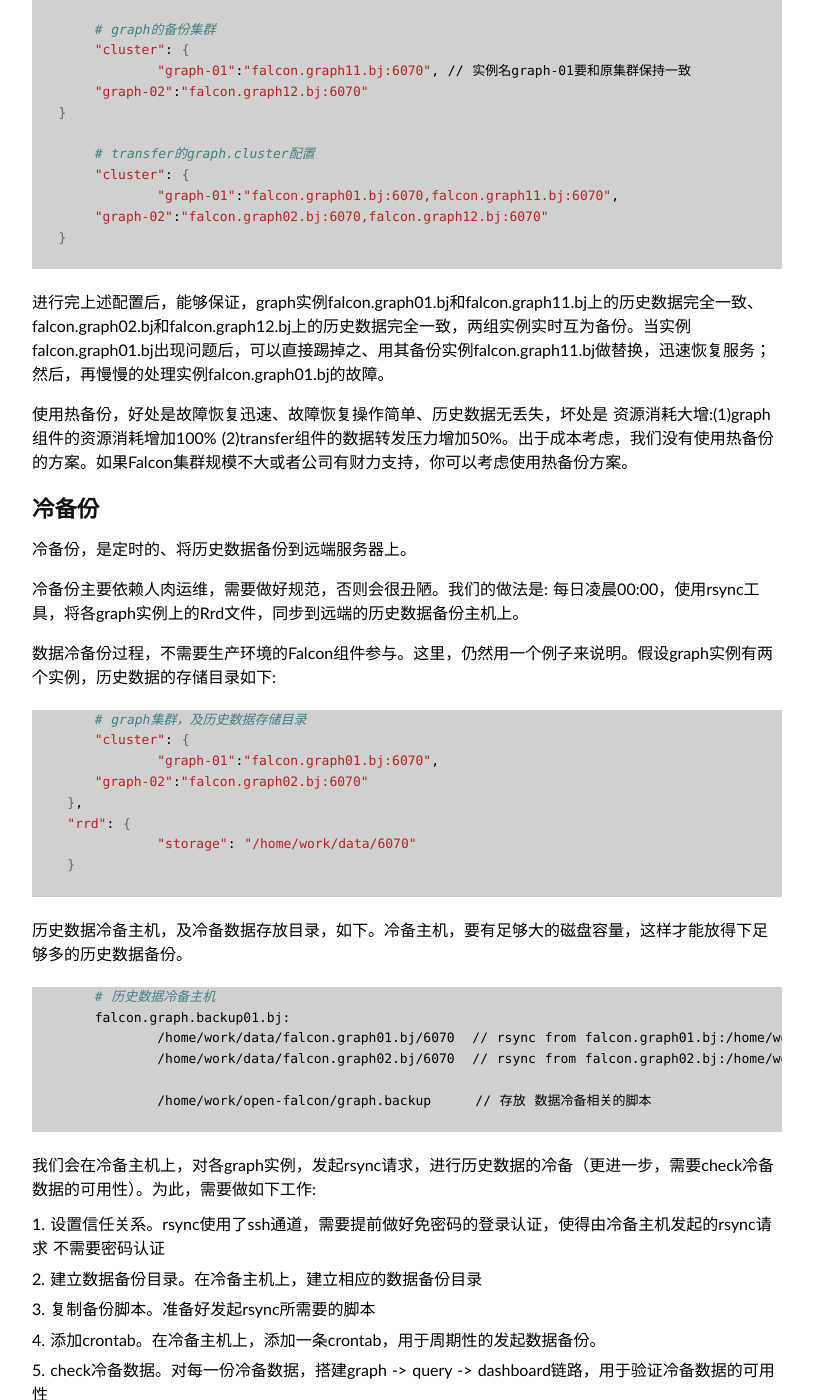
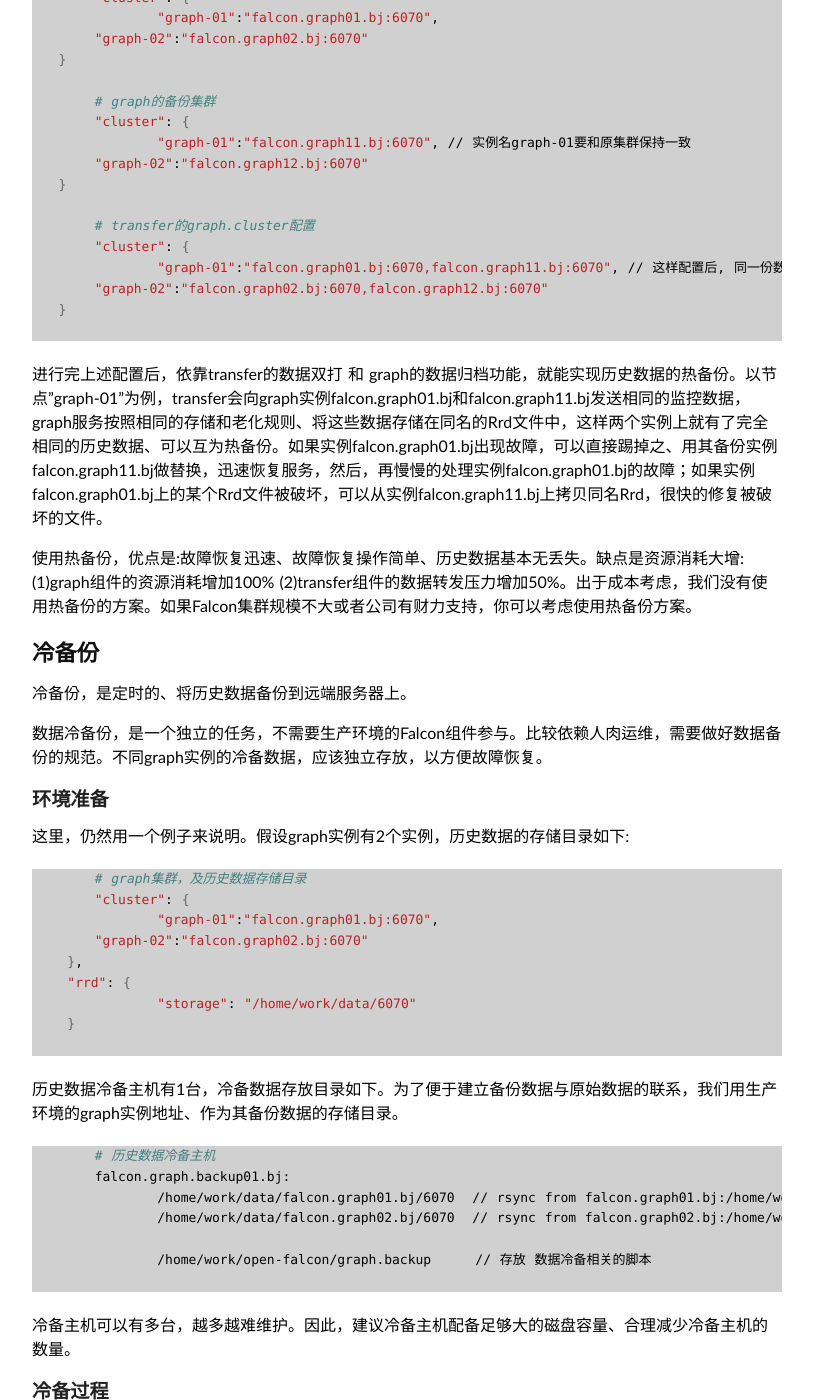
Before and after one commit to niean/niean.github.io, a Jekyll site: the page built from _posts/2015-09-02-falcon-history-data-availability.markdown, in a window 1280 px wide and 1400 px high, scrolled down 886 px. Shown: the whole window, without its empty margins (233-1046 px from the left). Built offline with Jekyll 4.4.1, drawn with Linux system fonts in a browser that asks for light colours; some web fonts are replaced; Markdown is read by kramdown in place of the engine named in the settings; comment, search, counter and statistics services are not loaded; some of the changed text lies outside the part shown.

Commit message:
modify falcon-history-data-availability

````diff
--- a/_posts/2015-09-02-falcon-history-data-availability.markdown
+++ b/_posts/2015-09-02-falcon-history-data-availability.markdown
@@ -1,21 +1,21 @@
 ---
 layout: post
-title: 小米监控系统Falcon历史数据高可用实践
+title: 小米监控系统Falcon历史数据高可用
 date: 2015-09-02 12:00
 tags:
   - falcon
 ---
 
-小米监控系统Falcon的历史数据，被存储在单机的Rrd文件中，存在单点问题。为了实现历史数据的高可用，我们进行了一系列实践，整理成下文。
+小米监控系统Falcon的历史数据，被存储在Rrd文件中，每个Rrd文件均无副本，存在单点问题。为了保障历史数据的高可用，我们进行了一些实践，整理成下文。
 
-数据高可用，本质上是维护数据副本、实现数据备份。Falcon历史数据备份，有热备份和冷备份两种方式。
+数据高可用，本质上是维护多个数据副本。数据副本的维护，通常有两种方式: 热备份和冷备。在Falcon历史数据的高可用实践中，我们分别对这两种方式进行了尝试。
 
 ## 热备份
-热备份，需要实时维护2+份完全一致的数据。
+热备份，需要实时维护2+份完全一致的数据副本。"实时&完全一致"的要求太苛刻，我们根据Falcon的业务特点做了退化:允许不大于一个周期的同步延迟，允许微量（<0.1%）的数据丢失。
 
-Falcon历史数据，是经由transfer组件、由graph组件保存在本地的Rrd文件中的。一个很自然的想法是，部署两套实例数相同的graph集群，transfer将同一份数据双打至这两个graph集群——数据源相同、数据存储的归档算法一致，两份历史数据是一致的。
+Falcon历史数据，是经过transfer转发、由graph实例保存在本机的Rrd文件中的。一个很自然的想法是，部署两套实例数相同的graph集群，transfer按照相同的哈希规则、将同一份数据双打至这两个graph集群，这样就能得到两分完全一样的监控历史数据、每个Rrd文件都能在远端找到一个对应的副本。
 
-热备份需要生产环境的transfer和graph这两个组件协同工作。进行热备份时，需要额外部署一套graph集群，需要修改transfer的配置。这里举个例子。假设你的Falcon系统，未做热备份时，部署情况为:
+热备份需要生产环境的transfer和graph组件协同工作。进行热备份时，额外部署一套graph集群，并修改transfer的配置。这里举个例子。假设你的Falcon系统，未做热备份时，部署情况为:
 
 ```bash
 	# graph集群
@@ -32,7 +32,7 @@
 
 ```
 
-做完历史数据热备份后，部署情况如下。备份集群的实例名称，要和原集群的一致。
+进行热备份时，部署如下。用于热备份的graph集群，其实例名称，要和原集群的完全一致，这样transfer才能使用相同的哈希规则进行"双打"。
 
 ```bash
 	# graph集群
@@ -49,24 +49,25 @@
 
 	# transfer的graph.cluster配置
 	"cluster": {
-   		"graph-01":"falcon.graph01.bj:6070,falcon.graph11.bj:6070",
+   		"graph-01":"falcon.graph01.bj:6070,falcon.graph11.bj:6070", // 这样配置后, 同一份数据会被同时发送给 实例falcon.graph01.bj:6070 和 实例falcon.graph11.bj:6070
       	"graph-02":"falcon.graph02.bj:6070,falcon.graph12.bj:6070"
    }
 
 ```
 
-进行完上述配置后，能够保证，graph实例falcon.graph01.bj和falcon.graph11.bj上的历史数据完全一致、falcon.graph02.bj和falcon.graph12.bj上的历史数据完全一致，两组实例实时互为备份。当实例falcon.graph01.bj出现问题后，可以直接踢掉之、用其备份实例falcon.graph11.bj做替换，迅速恢复服务；然后，再慢慢的处理实例falcon.graph01.bj的故障。
+进行完上述配置后，依靠transfer的数据双打 和 graph的数据归档功能，就能实现历史数据的热备份。以节点"graph-01"为例，transfer会向graph实例falcon.graph01.bj和falcon.graph11.bj发送相同的监控数据，graph服务按照相同的存储和老化规则、将这些数据存储在同名的Rrd文件中，这样两个实例上就有了完全相同的历史数据、可以互为热备份。如果实例falcon.graph01.bj出现故障，可以直接踢掉之、用其备份实例falcon.graph11.bj做替换，迅速恢复服务，然后，再慢慢的处理实例falcon.graph01.bj的故障；如果实例falcon.graph01.bj上的某个Rrd文件被破坏，可以从实例falcon.graph11.bj上拷贝同名Rrd，很快的修复被破坏的文件。
 
 
-使用热备份，好处是故障恢复迅速、故障恢复操作简单、历史数据无丢失，坏处是 资源消耗大增:(1)graph组件的资源消耗增加100% (2)transfer组件的数据转发压力增加50%。出于成本考虑，我们没有使用热备份的方案。如果Falcon集群规模不大或者公司有财力支持，你可以考虑使用热备份方案。
+使用热备份，优点是:故障恢复迅速、故障恢复操作简单、历史数据基本无丢失。缺点是资源消耗大增:(1)graph组件的资源消耗增加100% (2)transfer组件的数据转发压力增加50%。出于成本考虑，我们没有使用热备份的方案。如果Falcon集群规模不大或者公司有财力支持，你可以考虑使用热备份方案。
 
 
 ## 冷备份
 冷备份，是定时的、将历史数据备份到远端服务器上。
 
-冷备份主要依赖人肉运维，需要做好规范，否则会很丑陋。我们的做法是: 每日凌晨00:00，使用rsync工具，将各graph实例上的Rrd文件，同步到远端的历史数据备份主机上。
+数据冷备份，是一个独立的任务，不需要生产环境的Falcon组件参与。比较依赖人肉运维，需要做好数据备份的规范。不同graph实例的冷备数据，应该独立存放，以方便故障恢复。
 
-数据冷备份过程，不需要生产环境的Falcon组件参与。这里，仍然用一个例子来说明。假设graph实例有两个实例，历史数据的存储目录如下:
+### 环境准备
+这里，仍然用一个例子来说明。假设graph实例有2个实例，历史数据的存储目录如下:
 
 ```bash
 	# graph集群，及历史数据存储目录
@@ -80,7 +81,7 @@
 
 ```
 
-历史数据冷备主机，及冷备数据存放目录，如下。冷备主机，要有足够大的磁盘容量，这样才能放得下足够多的历史数据备份。
+历史数据冷备主机有1台，冷备数据存放目录如下。为了便于建立备份数据与原始数据的联系，我们用生产环境的graph实例地址、作为其备份数据的存储目录。
 
 ```bash
 	# 历史数据冷备主机
@@ -91,27 +92,30 @@
 		/home/work/open-falcon/graph.backup     // 存放 数据冷备相关的脚本
 
 ```
+冷备主机可以有多台，越多越难维护。因此，建议冷备主机配备足够大的磁盘容量、合理减少冷备主机的数量。
 
-我们会在冷备主机上，对各graph实例，发起rsync请求，进行历史数据的冷备（更进一步，需要check冷备数据的可用性）。为此，需要做如下工作:
+### 冷备过程
+冷备时，我们将历史数据拷贝到冷备主机上，做法是:每日凌晨00:00，使用rsync工具，将各graph实例上的Rrd文件，同步到远端的冷备主机上。我们会在冷备主机上，对各graph实例，发起rsync请求，进行历史数据的远程拷贝(再完善一点的话，完成数据拷贝之后，需要check冷备数据的可用性)。为此，需要做如下工作:
 
-1. 设置信任关系。rsync使用了ssh通道，需要提前做好免密码的登录认证，使得由冷备主机发起的rsync请求 不需要密码认证
-2. 建立数据备份目录。在冷备主机上，建立相应的数据备份目录
-3. 复制备份脚本。准备好发起rsync所需要的脚本
-4. 添加crontab。在冷备主机上，添加一条crontab，用于周期性的发起数据备份。
-5. check冷备数据。对每一份冷备数据，搭建graph -> query -> dashboard链路，用于验证冷备数据的可用性
+0. 安装rsync工具。在graph实例所在主机和冷备主机上，安装rsync工作，冷备主机为rsync的客户端
+1. 设置ssh信任关系。我们选择使用rsync的ssh通道，需要提前做好免密码的登录认证，这样执行rsync时就不需要输入密码了
+2. 建立数据备份目录。在冷备主机上，建立相应的数据备份目录。这里需要一个好的规范
+3. 准备rsync脚本。准备好发起rsync所需要的所有脚本，我们会在后文给出这些脚本
+4. 添加crontab。在冷备主机上，添加一条crontab，用于周期性的发起数据备份
 
 
-冷备主机上的crontab任务，定义如下:
+冷备主机上的crontab任务，定义如下。我们把rsync备份脚本放在了目录`/home/work/open-falcon/graph.backup`下。
 
 ```bash
 	0 0 * * * cd /home/work/open-falcon/graph.backup && bash backup.sh &>/tmp/graph.backup.log
 
 ```
 
-备份脚本如下，包括backup.sh、rsync.sh 和 graph.list，存放在冷备主机的目录`/home/work/open-falcon/graph.backup`下。文件graph.list用于配置graph实例。rsync完成后，脚本会向本地agent发送一组统计数据、说明本次备份成功与否、本次备份耗时多少等信息，方便用户从screen中观察数据备份的状态。
+备份脚本如下，包括backup.sh、rsync.sh 和 graph.list。backup.sh是顶层文件，它从graph.list读取到graph实例信息，然后针对每个graph实例的历史数据，分别调用rsync.sh脚本、发起远程数据备份；一个graph实例的历史数据备份执行完后，rsync.sh脚本会向监控系统发送一组统计数据、说明这个数据备份成功与否、耗时多少等信息，统计信息的endpoint是graph实例所在的机器名，这样，可以方便用户从screen中观察数据备份的状态。
+
+backup.sh的脚本内容，如下
 
 ```bash
-	# /home/work/open-falcon/graph.backup/backup.sh
 	cur_dir=$(cd $(dirname $0)/; pwd)
 	data_dir=/home/work/data
 	cd $cur_dir
@@ -139,8 +143,9 @@
 
 ```
 
+rsync.sh的脚本内容，如下
+
 ```bash
-	# /home/work/open-falcon/graph.backup/rsync.sh
 	host=$1
 	log_dir=$2
 	if [ "X$host" == "X" -o "X$log_dir" == "X" ];then
@@ -161,17 +166,79 @@
 	curl -X POST -d "[{\"metric\":\"graph.backup.status\", \"endpoint\":\"$host\", \"timestamp\":$start, \"step\":86400, \"value\":$ecode, \"counterType\":\"GAUGE\", \"tags\": \"pdl=falcon,service=graph,job=backup\"}, {\"metric\":\"graph.backup.time\", \"endpoint\":\"$host\", \"timestamp\":$start, \"step\":86400, \"value\":$tc, \"counterType\":\"GAUGE\", \"tags\": \"pdl=falcon,service=graph,job=backup\"}]" http://127.0.0.1:1988/v1/push
 ```
 
+graph.list的配置信息，如下
+
 ```bash
-	# /home/work/open-falcon/graph.backup/graph.list,拷贝时,请删除本行注释
 	falcon.graph01.bj
 	falcon.graph02.bj
 ```
 
-为了验证冷备数据的可用性，我们需要搭建一个check链路: `冷备数据 -> graph -> query -> dashboard`。在冷备主机上，针对每一份冷备数据 部署一个graph服务，用于读取这份数据（这样，冷备主机上可能要部署多个graph实例）。query和dashboard，可以部署在冷备主机上，也可以部署在其他机器上；query的graph列表，地址要配置成冷备机上的graph实例地址，名称要配置成"该graph实例"对应的、生产环境的graph实例名称。
+为了人工验证冷备数据的完整性，我们搭建了一个check链路: `冷备数据 -> graph -> query -> dashboard`。在冷备主机上，针对每一个graph实例的冷备数据，部署一个新的graph服务，这个新服务只是用于读取这份冷备数据。query和dashboard，可以部署在冷备主机或者其他任何机器上。query的graph列表，地址要配置成冷备机上新搭建的graph实例地址，名称要配置成 生产环境的graph实例名称，一个例子如下。
+
+```bash
+	# check链路的query配置。请确保query的版本不低于1.4.0；低版本的query，需要在graph_backends.txt中配置graph列表
+    "graph": {
+	    "connTimeout": 1000,
+	    "callTimeout": 5000,
+	    "maxConns": 32,
+	    "maxIdle": 32,
+	    "replicas": 500,
+	    "cluster": {
+		    "graph-01": "falcon.graph.backup01.bj:6071", // 指向冷备主机上的graph实例falcon.graph.backup01.bj:6071，对应于实例"falcon.graph01.bj:6070" 的冷备数据。下同
+		    "graph-02": "falcon.graph.backup01.bj:6072"
+    }
+
+```
+
+### 优缺点
+使用冷备方案，会节省很多硬件资源。同时，也有很多坏处:
+
++ 数据丢失。最多，可能丢失一个备份周期(默认24h)的数据
++ 故障恢复缓慢。故障恢复时需要做数据拷贝，拷贝海量的Rrd小文件是一项很耗时的工作，如拷贝200W个文件，通常需要1+h(这里有优化空间,我们没有去做)
++ 实现复杂。需要维护独立的数据冷备服务
++ 太多人肉。数据冷备、故障恢复时，都需要很多的人工参与
+
+最终，由于监控系统资源使用方面的压力及部分其他原因，我们选择了数据冷备的方案。
 
 
-上面介绍了这么多，可能还有不清晰的地方。使用冷备方案，除了节省资源，其余全是坏处:(1)存在一个备份周期的数据丢失(2)故障恢复缓慢(3)实现复杂(4)太多人肉等。最终，我们依然选择了数据冷备的方案，呵呵。
+### 统计数据
+这里，提供一组我们线上数据冷备的统计信息，供大家参考。
+
+我们的graph主机和冷备主机，基本信息如下。冷备过程，主要消耗磁盘IO资源，占用的网络带宽资源有限，CPU、MEM的消耗也较少，因此在这里我们只列出了磁盘的情况。
+
+<table border="1">
+	<tr>
+		<th>主机类型</th>
+		<th>机器数量</th>
+		<th>机器名称</th>
+		<th>磁盘配置</th>
+		<th>磁盘空间使用率</th>
+	</tr>
+	<tr>
+		<td>graph主机</td>
+		<td>20</td>
+		<td>graph21.bj...graph40.bj</td>
+		<td>S3500 SSD, 3.6T</td>
+		<td>无需关注</td>
+	</tr>
+	<tr>
+		<td>冷备主机</td>
+		<td>4</td>
+		<td>graph-backup01.bj...graph-backup04.bj</td>
+		<td>7200转 SAS, 6.4T</td>
+		<td>40%</td>
+	</tr>
+</table>
+
+每台冷备主机，负责存储5个graph实例的历史数据，大概2.5T数据、800W个监控指标项。graph实例的主机配置了高性能的SSD磁盘，能够轻松hold住rsync期间的io压力，因此我们没有太多关注之。冷备主机要在短时间内同步大量数据，但使用了普通的机械磁盘，disk.io压力较大。如下所示，rsync期间，4台冷备主机的disk.io被打满，disk读写均达到了上限。
+
+![disk.io](https://raw.githubusercontent.com/niean/niean.github.io/master/images/20150902/disk.io.util.png)
+![disk.io](https://raw.githubusercontent.com/niean/niean.github.io/master/images/20150902/disk.io.png)
+
+一次rsync过程，耗时较长。根据graph实例上监控指标数量的不同，同步一个实例的历史数据，少则耗时4h，多则耗时8h，分布如下。rsync发生在凌晨期间，虽然耗时略长，但基本不会影响用户正常使用监控系统。
+![disk.io](https://raw.githubusercontent.com/niean/niean.github.io/master/images/20150902/graph.backup.time.png)
+值得注意的是，随着冷备主机磁盘空间使用率的增加，rsync会逐渐变慢。
 
 
 ## 总结
-Falcon历史数据高可用方案的选择，与用户具体需求、资金投入程度等有很大关系，应该视实际情况而定。后续，我们有计划将历史数据存入HBase，可以省去许多高可用、扩容方面的问题。
+Falcon历史数据高可用方案的选择，与用户具体需求、资金投入程度等有很大关系，应该视实际情况而定。后续，我们有计划将历史数据存入HBase，减少高可用、扩容等方面的投入。
````
Also changed, not shown: images/20150902/disk.io.png (added), images/20150902/disk.io.util.png (added), images/20150902/graph.backup.time.png (added).
